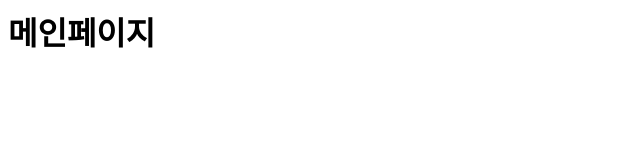
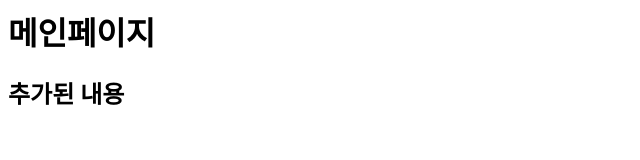
Before and after one commit to ssh0107/kosa2000, a plain HTML site: page index.html in a window 1280 px wide. Shown: the whole page, without its empty margins (0-640 px from the left). Drawn offline with Linux system fonts and the light colour scheme.

Commit message:
Update index.html

```diff
--- a/index.html
+++ b/index.html
@@ -1 +1,2 @@
 <h1>메인페이지</h1>
+<h2>추가된 내용</h2>
```
